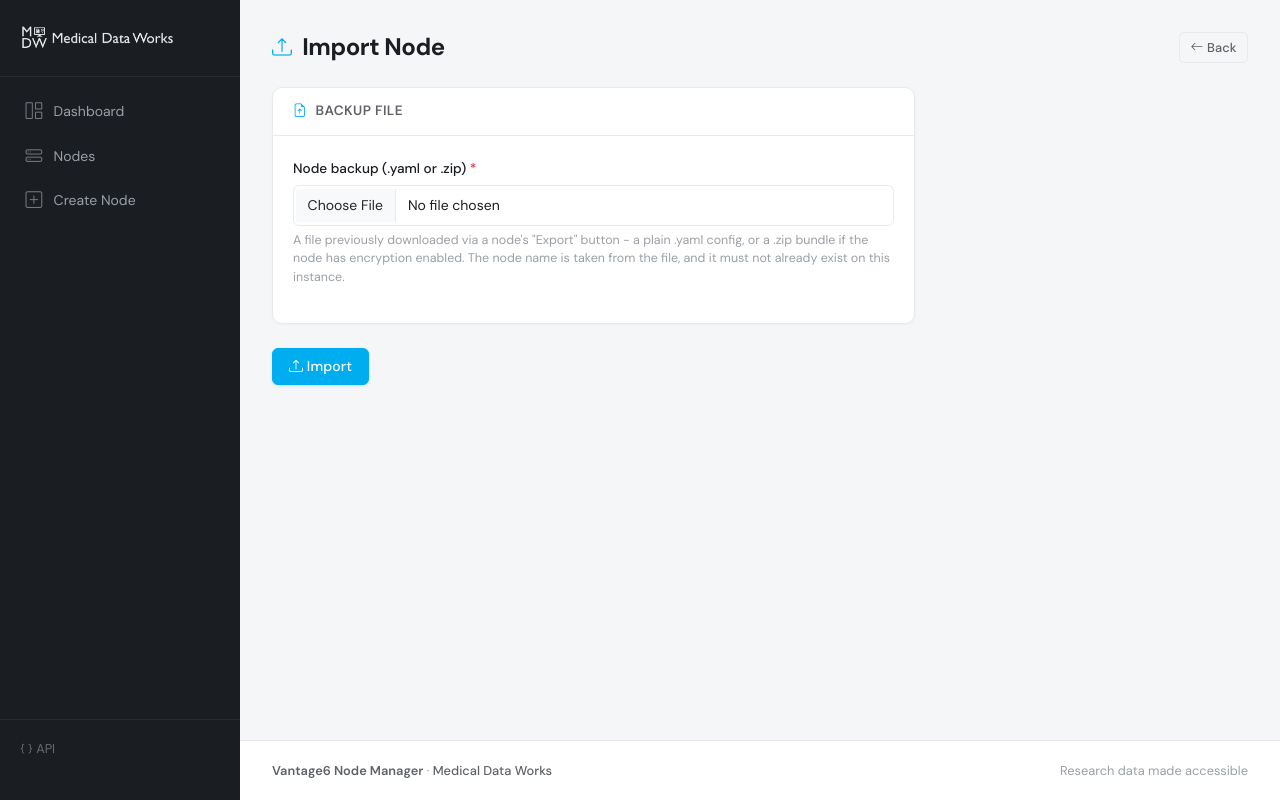
After one commit to mdw-nl/vantage6-node-manager, a Flask app: template templates/import_node.html in a window 1280 px wide. The commit adds this page. Run offline with Flask 3, Linux system fonts and the light colour scheme; the template is opened without the code that fills it, so the values that code supplies are empty; parts of the project's set-up code (start-up, migrations or seed data) failed here and were passed over.

Commit message:
Implemented the export and import node

```diff
--- a/app.py
+++ b/app.py
@@ -3,13 +3,15 @@ Vantage6 Node Manager Web Application
 A Flask-based web interface for managing vantage6 nodes
 """
 import os
+import io
 import yaml
 import docker
 import requests
 import shutil
 import base64
+import zipfile
 from datetime import datetime
-from flask import Flask, render_template, request, redirect, url_for, flash, jsonify
+from flask import Flask, render_template, request, redirect, url_for, flash, jsonify, send_file
 from pathlib import Path
 from werkzeug.utils import secure_filename
 from cryptography.hazmat.primitives.asymmetric import rsa
@@ -879,20 +881,159 @@ def delete_node(name):
         flash(f'Node configuration "{name}" not found', 'error')
         return redirect(url_for('list_nodes'))
 
-    # Check if node is running
-    status = get_node_status(name, config['type'] == 'system')
-    if status == 'running':
-        flash(f'Cannot delete running node. Please stop it first.', 'error')
-        return redirect(url_for('view_node', name=name))
-
     try:
-        # Delete configuration file
+        # Delete configuration file. This only removes the config from the
+        # node manager - if the node's container is still running, it is
+        # left untouched and keeps running unmanaged.
         os.remove(config['path'])
         flash(f'Node configuration "{name}" deleted successfully', 'success')
     except Exception as e:
         flash(f'Error deleting configuration: {str(e)}', 'error')
 
     return redirect(url_for('list_nodes'))
+
+
+@app.route('/nodes/<name>/export')
+def export_node(name):
+    """
+    Export a node's config as a download. Plain .yaml when there's nothing
+    else to bundle; a .zip (config + private key) only when encryption is
+    enabled and a key file needs to travel with it.
+    """
+    configs = get_node_configs()
+    config = next((c for c in configs if c['name'] == name), None)
+
+    if not config:
+        flash(f'Node configuration "{name}" not found', 'error')
+        return redirect(url_for('list_nodes'))
+
+    encryption_config = config['data'].get('encryption', {}) or {}
+    private_key_path = None
+    if encryption_config.get('enabled') and encryption_config.get('private_key'):
+        candidate = VANTAGE6_CONFIG_DIR.parent / encryption_config['private_key']
+        if candidate.exists():
+            private_key_path = candidate
+        else:
+            flash(f'Warning: private key file not found at "{candidate}", '
+                  f'exported backup does not include it', 'warning')
+
+    if not private_key_path:
+        return send_file(
+            config['path'],
+            mimetype='application/x-yaml',
+            as_attachment=True,
+            download_name=f'{name}.yaml'
+        )
+
+    buffer = io.BytesIO()
+    with zipfile.ZipFile(buffer, 'w', zipfile.ZIP_DEFLATED) as zf:
+        zf.write(config['path'], arcname=f'{name}.yaml')
+        zf.write(private_key_path, arcname='private_key.pem')
+
+    buffer.seek(0)
+    return send_file(
+        buffer,
+        mimetype='application/zip',
+        as_attachment=True,
+        download_name=f'{name}_backup.zip'
+    )
+
+
+def _write_imported_config(name, config_data):
+    """Shared final step for import_node: refuse name collisions, write the yaml"""
+    existing_configs = get_node_configs()
+    if any(c['name'] == name for c in existing_configs):
+        return f'A node named "{name}" already exists. Rename or delete it first, then retry the import.'
+
+    config_file = VANTAGE6_CONFIG_DIR / f'{name}.yaml'
+    with open(config_file, 'w') as f:
+        yaml.dump(config_data, f, default_flow_style=False)
+    return None
+
+
+@app.route('/nodes/import', methods=['GET', 'POST'])
+def import_node():
+    """Import a node config from a previously exported .yaml file or .zip backup"""
+    if request.method == 'GET':
+        return render_template('import_node.html')
+
+    upload = request.files.get('backup_file')
+    if not upload or not upload.filename:
+        flash('No backup file selected', 'error')
+        return redirect(url_for('import_node'))
+
+    filename = upload.filename.lower()
+
+    try:
+        if filename.endswith('.yaml') or filename.endswith('.yml'):
+            name = Path(upload.filename).stem
+            config_data = yaml.safe_load(upload.stream.read())
+
+            encryption_config = config_data.get('encryption', {}) or {}
+            if encryption_config.get('enabled'):
+                flash('Warning: config has encryption enabled but a plain .yaml import has no '
+                      'private key to go with it. Encryption has been disabled for the imported '
+                      'node - re-export as a .zip backup if a key needs to travel with it.',
+                      'warning')
+                config_data['encryption'] = {'enabled': False, 'private_key': None}
+
+            error = _write_imported_config(name, config_data)
+            if error:
+                flash(error, 'error')
+                return redirect(url_for('import_node'))
+
+        elif filename.endswith('.zip'):
+            with zipfile.ZipFile(upload.stream) as zf:
+                yaml_names = [n for n in zf.namelist() if n.endswith('.yaml')]
+                if len(yaml_names) != 1:
+                    flash('Backup zip must contain exactly one node config (.yaml) file', 'error')
+                    return redirect(url_for('import_node'))
+
+                yaml_entry = yaml_names[0]
+                name = Path(yaml_entry).stem
+                config_data = yaml.safe_load(zf.read(yaml_entry))
+
+                encryption_config = config_data.get('encryption', {}) or {}
+                if encryption_config.get('enabled') and 'private_key.pem' in zf.namelist():
+                    keys_dir = VANTAGE6_CONFIG_DIR / 'private_keys'
+                    keys_dir.mkdir(parents=True, exist_ok=True)
+
+                    key_filename = f'{name}_private_key.pem'
+                    key_path = keys_dir / key_filename
+                    key_path.write_bytes(zf.read('private_key.pem'))
+                    os.chmod(str(key_path), 0o600)
+
+                    # Store relative path in config for portability, matching how new_node saves it
+                    config_data['encryption']['private_key'] = str(
+                        key_path.relative_to(VANTAGE6_CONFIG_DIR.parent)
+                    )
+                elif encryption_config.get('enabled'):
+                    flash('Warning: config has encryption enabled but the backup did not include '
+                          'a private key file. Encryption has been disabled for the imported node.',
+                          'warning')
+                    config_data['encryption'] = {'enabled': False, 'private_key': None}
+
+                error = _write_imported_config(name, config_data)
+                if error:
+                    flash(error, 'error')
+                    return redirect(url_for('import_node'))
+
+        else:
+            flash('Unsupported file type. Upload a .yaml file or a .zip backup.', 'error')
+            return redirect(url_for('import_node'))
+
+        flash(f'Node configuration "{name}" imported successfully', 'success')
+        return redirect(url_for('view_node', name=name))
+
+    except zipfile.BadZipFile:
+        flash('Uploaded file is not a valid backup zip', 'error')
+        return redirect(url_for('import_node'))
+    except yaml.YAMLError:
+        flash('Uploaded file is not valid YAML', 'error')
+        return redirect(url_for('import_node'))
+    except Exception as e:
+        flash(f'Error importing configuration: {str(e)}', 'error')
+        return redirect(url_for('import_node'))
 
 
 @app.route('/nodes/bulk/start', methods=['POST'])
@@ -1047,10 +1188,6 @@ def bulk_delete_nodes():
         if not config:
             errors.append(f'{name}: not found')
             continue
-        status = get_node_status(name, config['type'] == 'system')
-        if status == 'running':
-            errors.append(f'{name}: cannot delete a running node, stop it first')
-            continue
         try:
             os.remove(config['path'])
             deleted.append(name)
--- a/static/mdw-theme.css
+++ b/static/mdw-theme.css
@@ -65,6 +65,8 @@ h5 { font-size: 0.95rem; text-transform: uppercase; letter-spacing: 0.04em; colo
 pre, code {
     font-family: 'JetBrains Mono', monospace;
     font-size: 0.8rem;
+    overflow-wrap: anywhere;
+    word-break: break-word;
 }
 
 code {
--- /dev/null
+++ b/templates/import_node.html
@@ -0,0 +1,42 @@
+{% extends "base.html" %}
+
+{% block title %}Import Node - Vantage6 Node Manager{% endblock %}
+
+{% block content %}
+<div class="d-flex justify-content-between align-items-center mb-4">
+    <h1 class="page-title">
+        <i class="bi bi-upload"></i> Import Node
+    </h1>
+    <a href="{{ url_for('list_nodes') }}" class="btn btn-secondary btn-sm">
+        <i class="bi bi-arrow-left"></i> Back
+    </a>
+</div>
+
+<div class="row g-4">
+    <div class="col-lg-8">
+        <form method="POST" action="{{ url_for('import_node') }}" enctype="multipart/form-data">
+            <div class="card mb-4">
+                <div class="card-header">
+                    <i class="bi bi-file-earmark-arrow-up"></i> Backup File
+                </div>
+                <div class="card-body">
+                    <div class="mb-3">
+                        <label for="backup_file" class="form-label">Node backup (.yaml or .zip) <span class="text-danger">*</span></label>
+                        <input type="file" class="form-control" id="backup_file" name="backup_file" accept=".yaml,.yml,.zip" required>
+                        <div class="form-text">
+                            A file previously downloaded via a node's "Export" button - a plain
+                            .yaml config, or a .zip bundle if the node has encryption enabled.
+                            The node name is taken from the file, and it must not already exist
+                            on this instance.
+                        </div>
+                    </div>
+                </div>
+            </div>
+
+            <button type="submit" class="btn btn-primary">
+                <i class="bi bi-upload"></i> Import
+            </button>
+        </form>
+    </div>
+</div>
+{% endblock %}
```
Also changed, not shown: templates/index.html (+7 -0 lines), templates/nodes.html (+10 -5 lines), templates/view_node.html (+5 -2 lines), .claude/settings.local.json.
